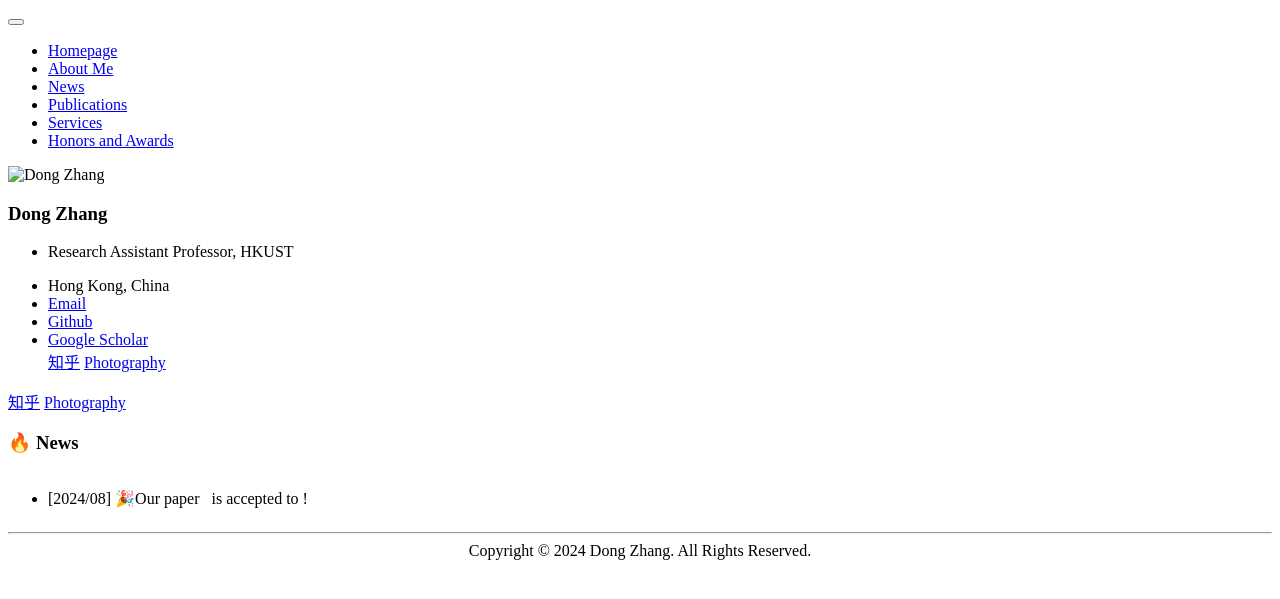
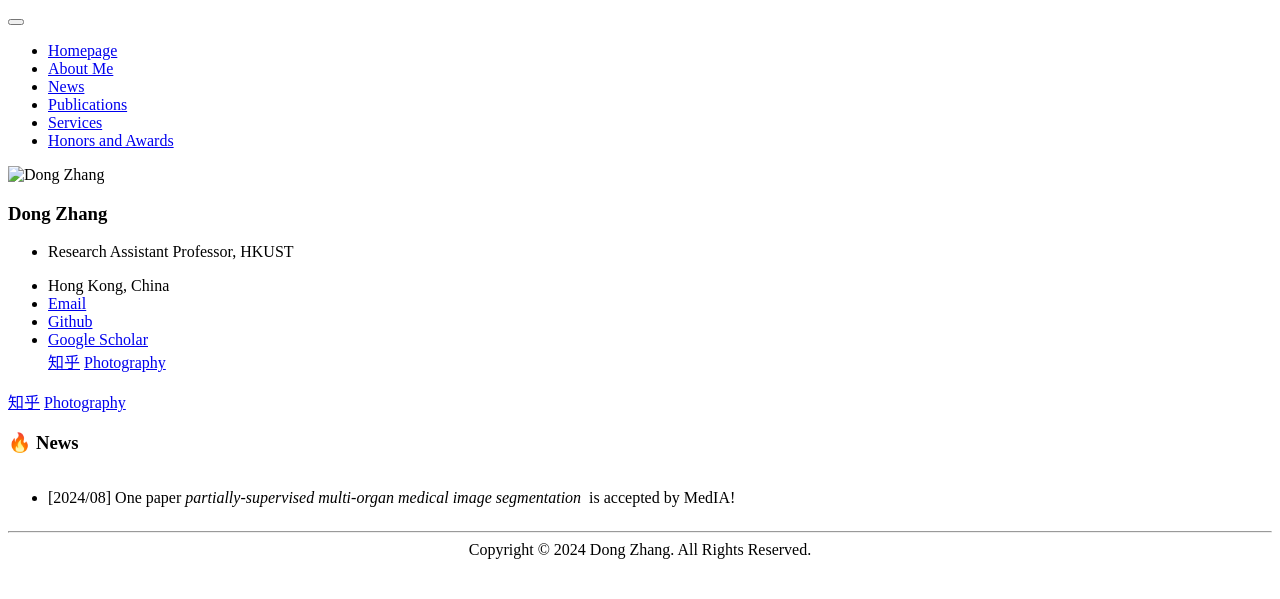
Before and after one commit to ZHANGDONG-NJUST/zhangdong-njust.github.io, a Jekyll site: the page built from _pages/includes/1_news.md, in a window 1280 px wide. Shown: the top 599 px of the page. Built offline with Jekyll 4.4.1, drawn with Linux system fonts in a browser that asks for light colours; our own code applies the rules of GitHub Pages for plain Markdown files.

Commit message:
Update 1_news.md

```diff
--- a/_pages/includes/1_news.md
+++ b/_pages/includes/1_news.md
@@ -10,7 +10,7 @@
         </li> -->
         <li class="news-item">
             <span class="news-date">[2024/08]</span>
-            <span class="news-content">🎉Our paper <span style="font-style: italic;"></span>&nbsp; is accepted to !</span>
+            <span class="news-content">One paper <span style="font-style: italic;">partially-supervised multi-organ medical image segmentation</span>&nbsp; is accepted by MedIA!</span>
         </li>
     </ul>
 </div>
```
